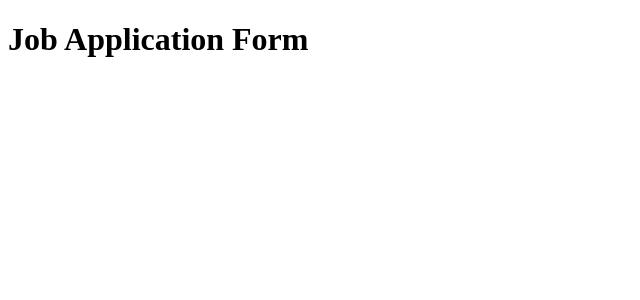
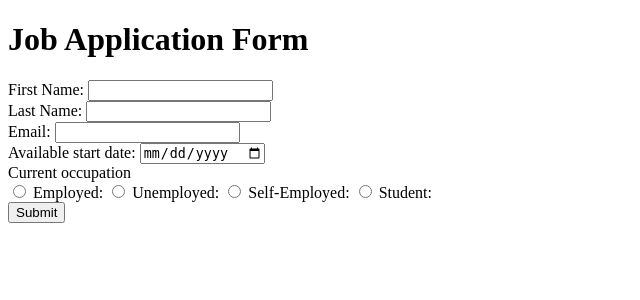
Before and after one commit to tobii19-py/job-application-form, a Flask app: page / in a window 1280 px wide. Shown: the top 300 px of the page, without its empty margins (0-640 px from the left). Run offline with Flask 3, Linux system fonts and the light colour scheme.

Commit message:
Implemented HTML form

```diff
--- a/templates/index.html
+++ b/templates/index.html
@@ -6,5 +6,43 @@
     </head>
     <body>
         <h1>Job Application Form</h1>
+        <form>
+            <div>
+                <label for="first_name">First Name:</label>
+                <input type="text" id="first_name" name="first_name" required>
+            </div>
+            <div>
+                <label for="last_name">Last Name:</label>
+                <input type="text" id="last_name" name="last_name" required>
+            </div>
+            <div>
+                <label for="email">Email:</label>
+                <input type="email" id="email" name="email" required>
+            </div>
+            <div>
+                <label for="date">Available start date:</label>
+                <input type="date" id="date" name="date" required>
+            </div>
+            <div>
+                <label>Current occupation</label>
+                <br>
+                <div id="occupation">
+                    <input type="radio" id="employed" name="occupation" required>
+                    <label for="employed">Employed:</label>
+
+                    <input type="radio" id="unemployed" name="occupation" required>
+                    <label for="unemployed">Unemployed:</label>
+
+                    <input type="radio" id="self-employed" name="occupation" required>
+                    <label for="self-employed">Self-Employed:</label>
+
+                    <input type="radio" id="student" name="occupation" required>
+                    <label for="student">Student:</label>
+                </div>
+            </div>
+            <div>
+                <button type="button">Submit</button>
+            </div>
+        </form>
     </body>
 </html>
```
